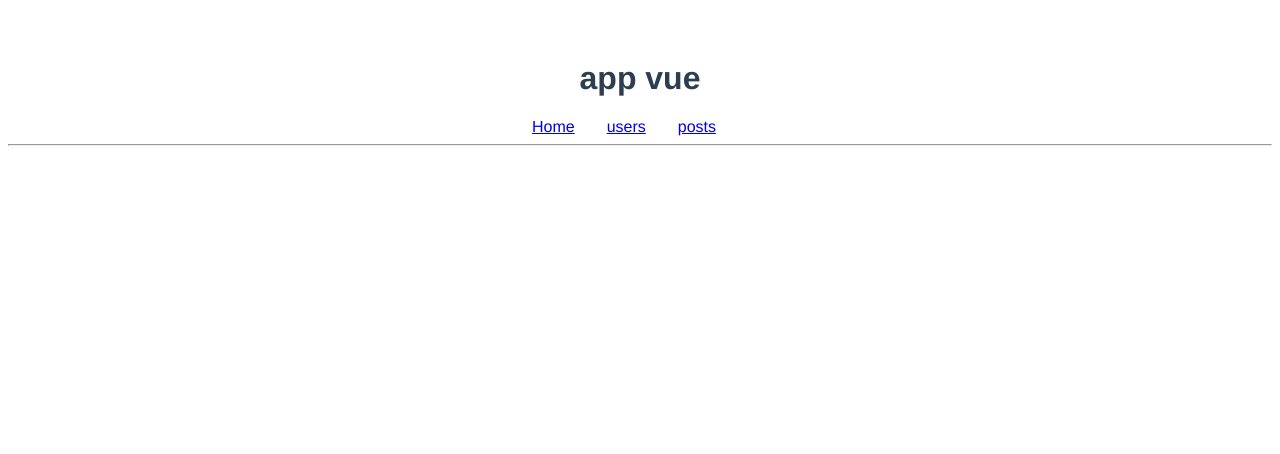
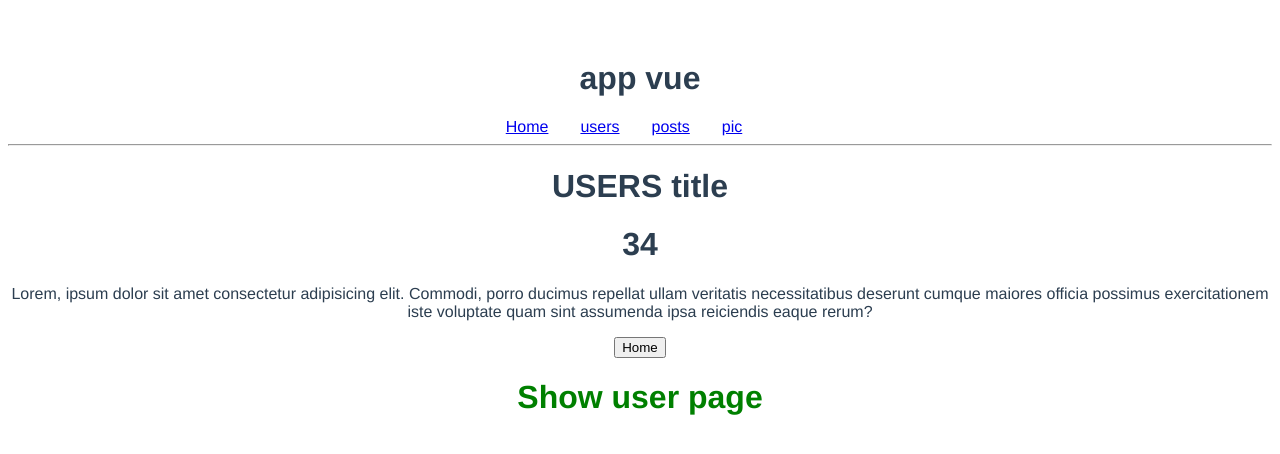
Before and after one commit to afrasiabi1374/vue-router4, a Vue app: page /users/34 in a window 1280 px wide. Shown: the top 454 px of the page. Built offline with nearby package versions, Linux system fonts and the light colour scheme.

Commit message:
nested route

```diff
--- a/src/App.vue
+++ b/src/App.vue
@@ -4,6 +4,8 @@
     <router-link class="mr-2" to="/">Home</router-link>
     <router-link class="mr-2" to="/users">users</router-link>
     <router-link class="mr-2" to="/posts">posts</router-link>
+    <router-link class="mr-2" to="/pic/aliafrasiabi1374/ali.ali2">pic</router-link>
+
     <hr>
     <router-view></router-view>
   </div>
--- /dev/null
+++ b/src/components/Pic.vue
@@ -0,0 +1,24 @@
+<template>
+  <img src="https://www.gstatic.com/webp/gallery/2.jpg" alt="manzareh" @click="router.push('/users/12/ali.ali2')">
+  <p>username:{{route.params.username}}</p>
+  <p>pass:{{route.params.password}}</p>
+
+</template>
+
+<script>
+import {ref} from 'vue'
+import {useRoute,useRouter} from 'vue-router'
+export default {
+setup(){
+    const route = ref(useRoute())
+    const router = ref(useRouter())
+    return{
+        route,router
+    }
+}
+}
+</script>
+
+<style>
+
+</style>
--- a/src/components/User.vue
+++ /dev/null
@@ -1,22 +0,0 @@
-<template>
-  <h1> USERS title </h1>
-  <p>
-      Lorem, ipsum dolor sit amet consectetur adipisicing elit. Commodi, porro ducimus repellat ullam veritatis necessitatibus deserunt cumque maiores officia possimus exercitationem iste voluptate quam sint assumenda ipsa reiciendis eaque rerum?
-  </p>
-</template>
-
-<script>
-import {ref} from 'vue'
-export default {
-    setup(){
-        const title = ref("user page")
-        return{
-            title
-        }
-    }
-}
-</script>
-
-<style>
-
-</style>
--- /dev/null
+++ b/src/components/users/ShowUser.vue
@@ -0,0 +1,22 @@
+<template>
+    <div>
+       <h1 style="color:green"> {{title}} </h1>
+    </div>
+</template>
+
+<script>
+import {ref} from 'vue'
+export default {
+    setup(){
+        const title = ref("Show user page")
+        //console.log(useRouter,useRoute)
+        return{
+            title,
+        }
+    }
+}
+</script>
+
+<style>
+
+</style>
--- /dev/null
+++ b/src/components/users/User.vue
@@ -0,0 +1,39 @@
+<template>
+    <div>
+       <h1> USERS title </h1>
+       <h1>{{route.params.id}}</h1>
+        <h1>{{route.params.name}}</h1>
+        <p>
+            Lorem, ipsum dolor sit amet consectetur adipisicing elit. Commodi, porro ducimus repellat ullam veritatis necessitatibus deserunt cumque maiores officia possimus exercitationem iste voluptate quam sint assumenda ipsa reiciendis eaque rerum?
+        </p>
+        <button @click="goToHome">Home</button>
+        <router-view></router-view>
+    </div>
+</template>
+
+<script>
+import {ref} from 'vue'
+import {useRouter,useRoute} from "vue-router"
+export default {
+    setup(){
+        const title = ref("user page")
+        //console.log(useRouter,useRoute)
+        const router = useRouter()
+        const route = useRoute()
+        console.log(route.params);
+        function goToHome() {
+            router.push('/')
+        }
+        return{
+            title,
+            router,
+            route,
+            goToHome
+        }
+    }
+}
+</script>
+
+<style>
+
+</style>
```
Also changed, not shown: src/router.js (+9 -2 lines).
